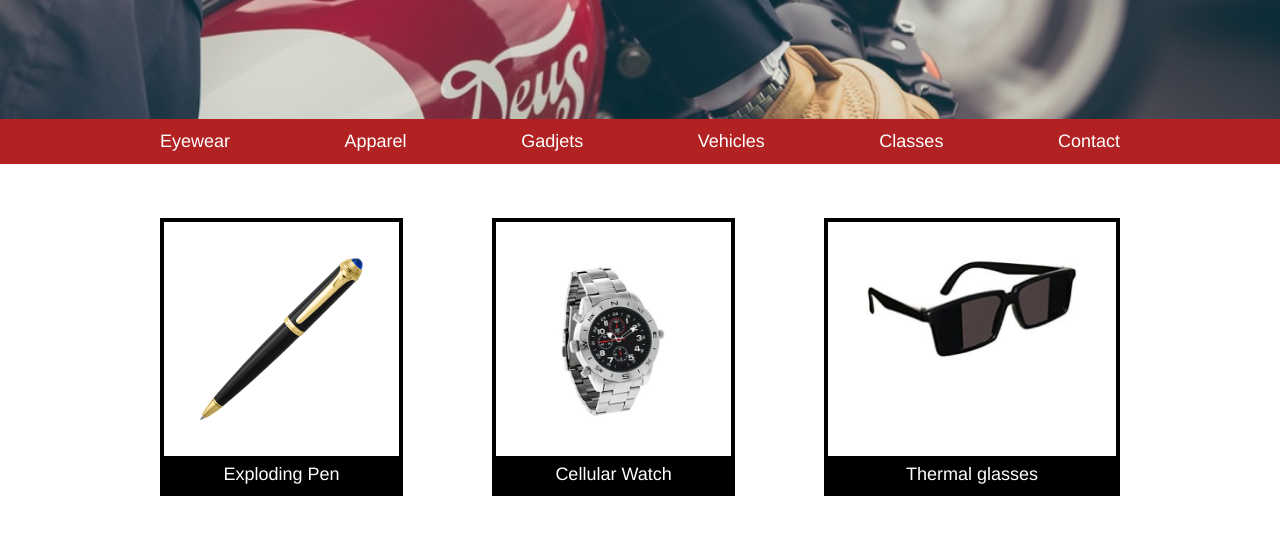
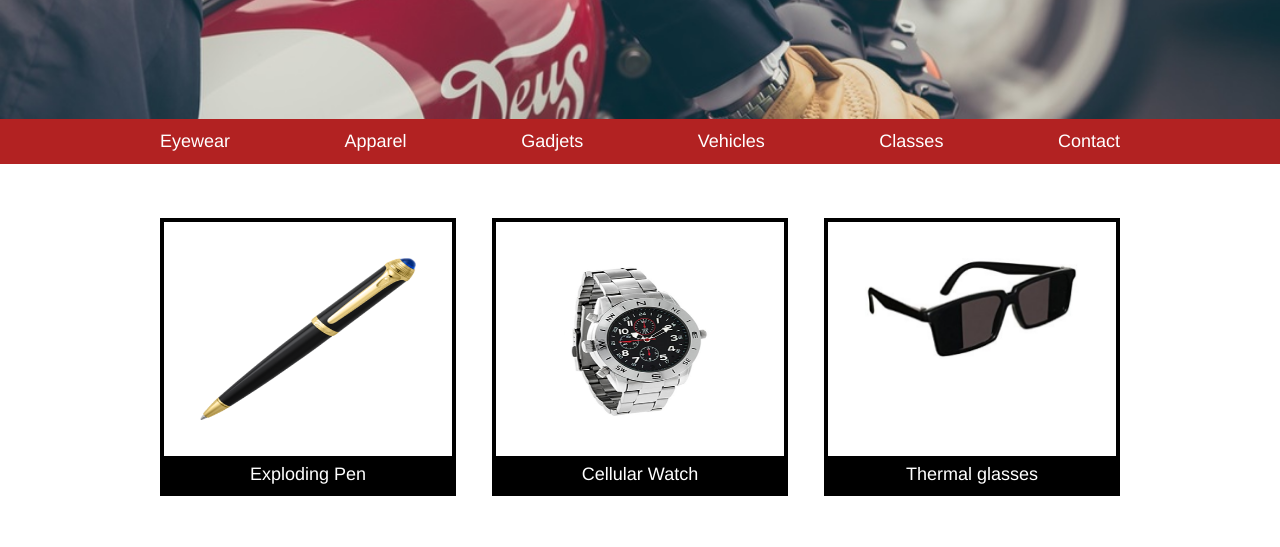
Before and after one commit to Ormadont/SecretAgentSupply, a plain HTML site: page index.html in a window 1280 px wide. Shown: the part 373-920 px from the top of the page. Drawn offline with Linux system fonts and the light colour scheme.

Commit message:
small fix for product-grid

```diff
--- a/resources/css/style.css
+++ b/resources/css/style.css
@@ -93,7 +93,7 @@ a {
 
 .oneproduct {
   border: 4px solid black;
-  max-width: 30%;
+  width: 30%;
   display: flex;
   flex-direction: column;
   justify-content: space-between;
```
